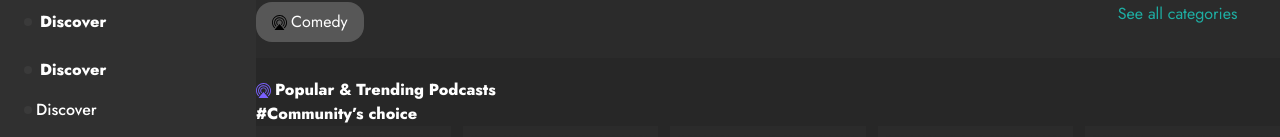
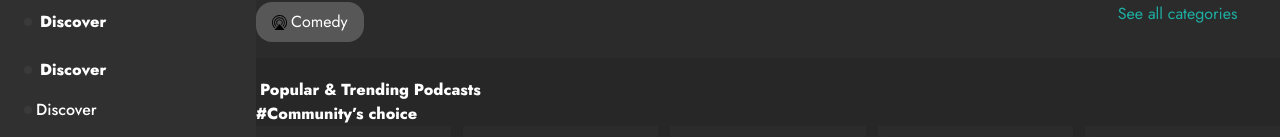
Before and after one commit to GiddyP/gideon-adegunle-rimotech-project-assessment, a Next.js app: page / in a window 1280 px wide. Shown: the part 558-695 px from the top of the page. Built offline with nearby package versions, Linux system fonts and the light colour scheme.

Commit message:
second commit

```diff
--- a/src/components/PageFragment/PopularAndTrending.tsx
+++ b/src/components/PageFragment/PopularAndTrending.tsx
@@ -1,5 +1,5 @@
 import React from "react";
-import { SiAirplayaudio } from "react-icons/si";
+// import { SiAirplayaudio } from "react-icons/si";
 import PopTrendingCard from "../reusable/Cards/PopTrendingCard";
 
 const PopularAndTrending = () => {
@@ -7,7 +7,7 @@ const PopularAndTrending = () => {
 		<div>
 			<div className='flex items-center gap-1 pt-5'>
 				<div className=''>
-					<SiAirplayaudio size={15} color='#7B61FF' />
+					{/* <SiAirplayaudio size={15} color='#7B61FF' /> */}
 				</div>
 				<h4 className='text-white font-extrabold leading-6 py-0'>
 					Popular & Trending Podcasts
```
